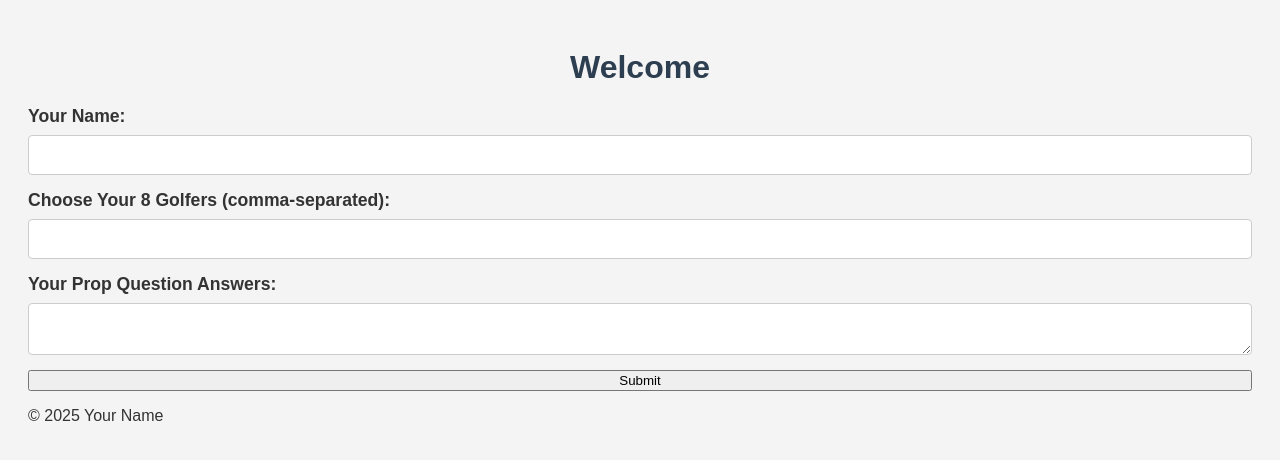
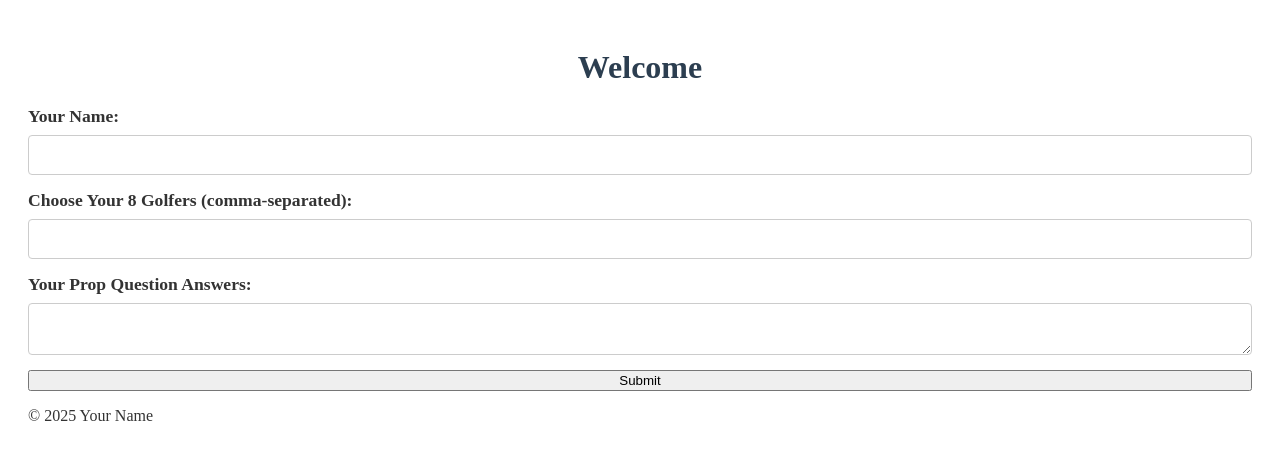
Before and after one commit to davidduball/davidduball.github.io, a website: page index.html in a window 1280 px wide. Drawn offline with Linux system fonts and the light colour scheme.

Commit message:
Update styles.css

```diff
--- a/styles.css
+++ b/styles.css
@@ -1,7 +1,7 @@
 body {
-  background-color: #f4f4f4;
+  background-color: white; /* Set background to white */
   color: #333;
-  font-family: Arial, sans-serif;
+  font-family: "Times New Roman", serif; /* Change font to Times New Roman */
   padding: 20px;
 }
 
```
